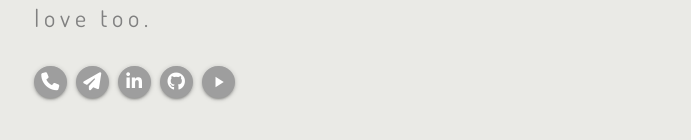
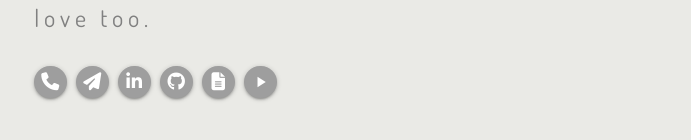
Before and after one commit to daveyjonezz/dbPortfolio, a plain HTML site: page bio.html in a window 1280 px wide. Shown: the part 772-912 px from the top of the page, without its empty margins (77-768 px from the left). Drawn offline with nearby package versions, Linux system fonts and the light colour scheme.

Commit message:
Added Resume Late

```diff
--- a/bio.html
+++ b/bio.html
@@ -57,6 +57,7 @@
                     <a class="btn-floating btn-small grey email-mobile"><i class="fa fa-paper-plane"></i></a>
                     <a class="btn-floating btn-small waves-effect waves-light grey" href="https://www.linkedin.com/in/davisbirsan/" target="_blank"><i class="fa fa-linkedin"></i></a>
                     <a class="btn-floating btn-small waves-effect waves-light grey" href="https://github.com/daveyjonezz" target="_blank"><i class="fa fa-github"></i></a>
+                    <a class="btn-floating btn-small waves-effect waves-light grey resume" href="./assets/images/Davis Birsan - Resume.pdf" target="_blank"><i class="fa fa-file-text"></i></a>
                     <a class="btn-floating btn-small waves-effect waves-light grey toggle"><i class="material-icons changeIcon">play_arrow</i></i></a>
                     <br>
                     <span id="hoverMe">773.491.3652</span>
```
Also changed, not shown: 3 other files.
